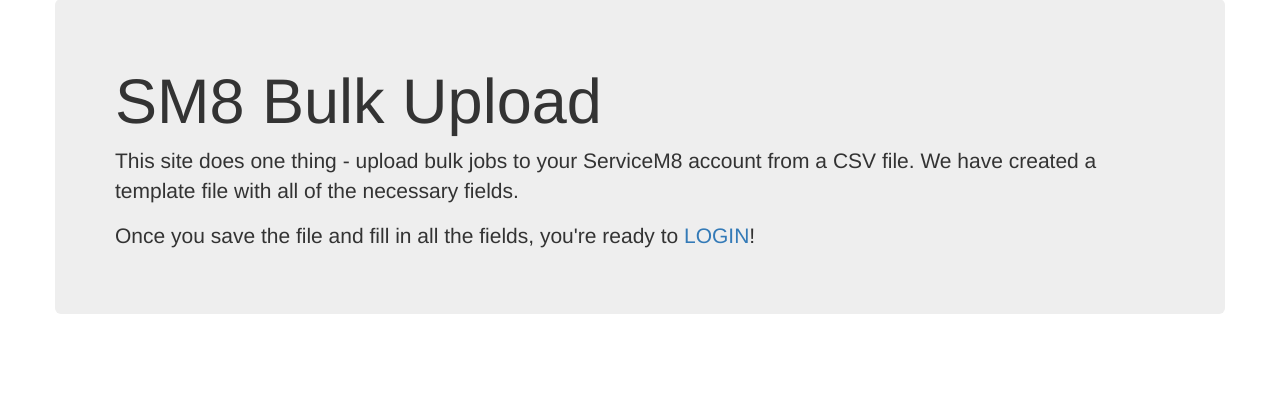
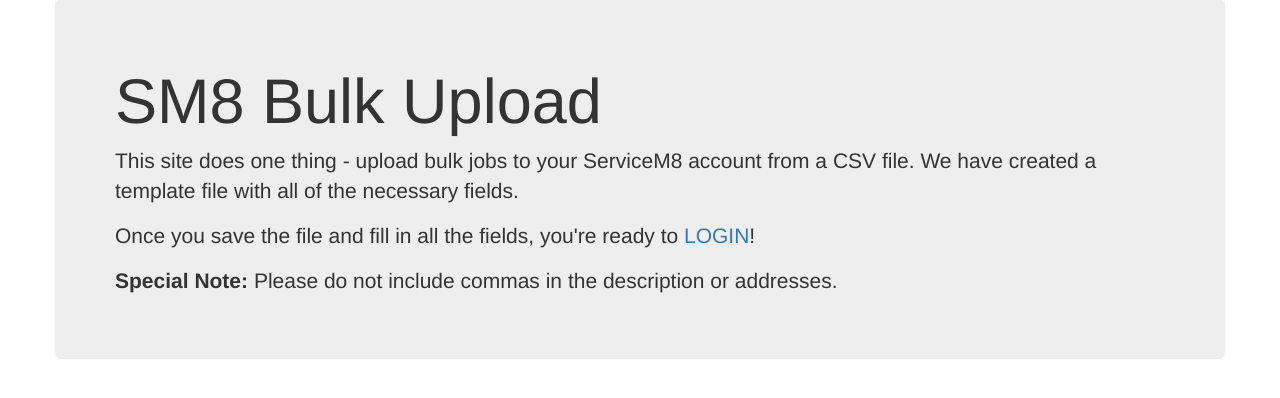
Before and after one commit to joshlsullivan/sm8-bulk-upload, a Flask app: page / in a window 1280 px wide. Shown: the part 73-471 px from the top of the page. Run offline with Flask 2, Linux system fonts and the light colour scheme; some libraries are stand-ins or nearby versions.

Commit message:
updated app

```diff
--- a/templates/home.html
+++ b/templates/home.html
@@ -6,6 +6,7 @@
         <p>This site does one thing - upload bulk jobs to your ServiceM8 account from a CSV file. We have created a template file with all of the necessary fields.</p>
         <p><a href="https://dl.dropboxusercontent.com/s/deroi5nwm6u7gdf/advice.png" class="dropbox-saver"></a></p>
         <p>Once you save the file and fill in all the fields, you're ready to <a href="/login">LOGIN</a>!</p>
+        <p><strong>Special Note: </strong>Please do not include commas in the description or addresses.</p>
     </div>
 </div>
 {% endblock %}
```
